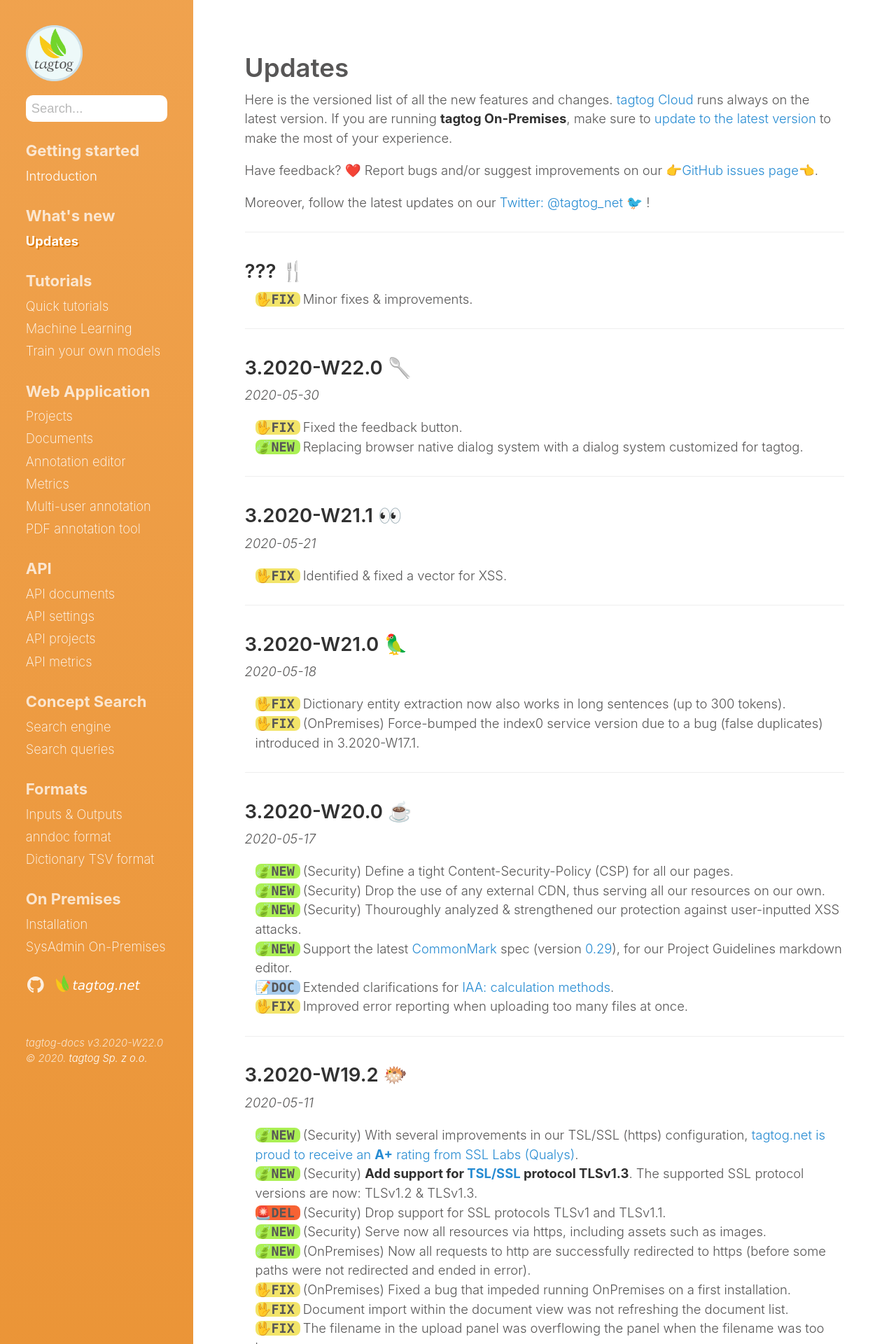
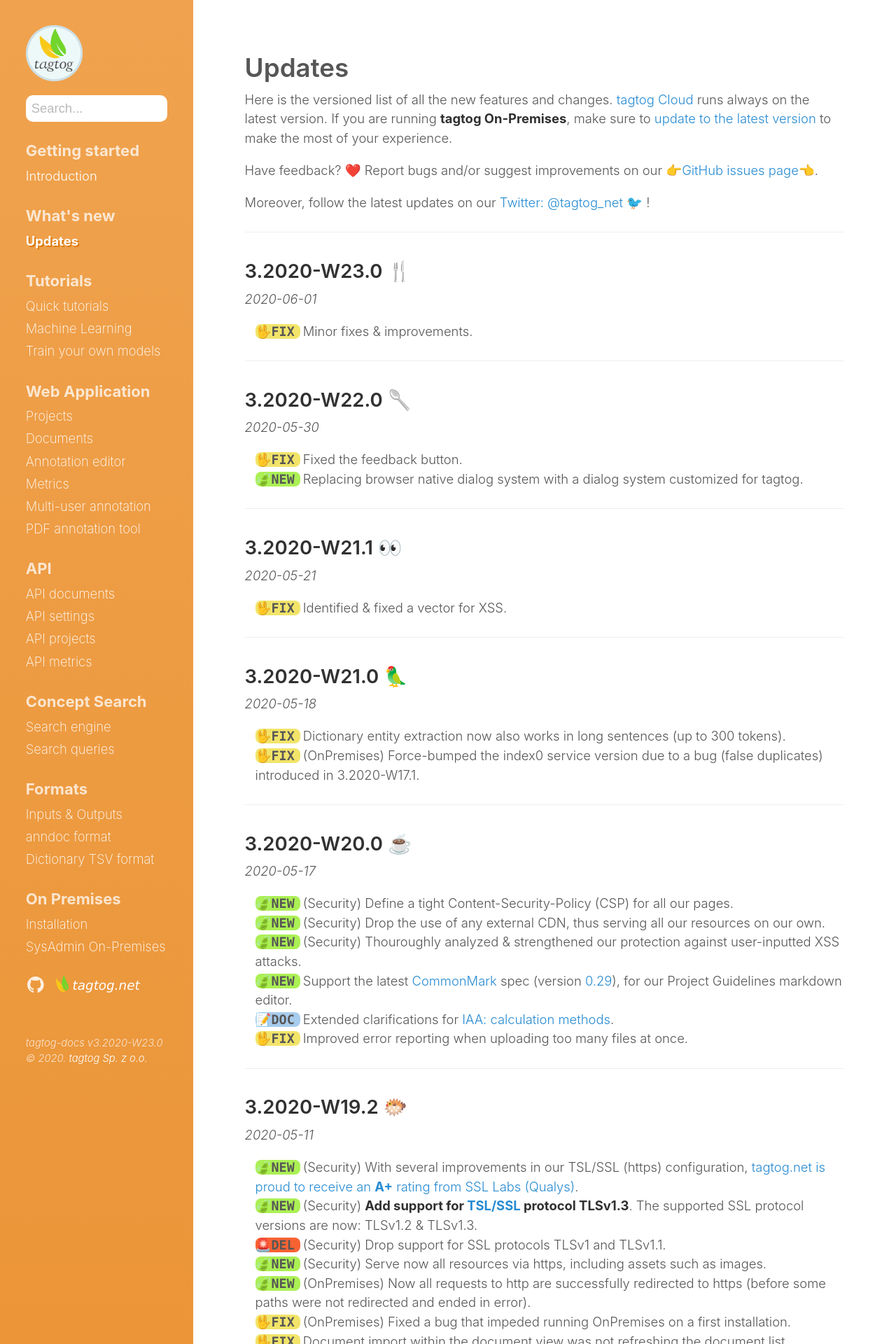
Before and after one commit to tagtogorg/tagtog-doc, a Jekyll site: the page built from updates.md, in a window 1280 px wide. Shown: the top 1920 px of the page at 70% size. Built offline with Jekyll 4.4.1, drawn with Linux system fonts in a browser that asks for light colours; nearby versions of some CDN libraries; emoji names are drawn with the system emoji font.

Commit message:
Bump version: 3.2020-W23.0 🍴

```diff
--- a/_config.yml
+++ b/_config.yml
@@ -71,7 +71,7 @@ plugins:
   - jemoji
 
 # Custom vars
-version: 3.2020-W22.0
+version: 3.2020-W23.0
 sidebar_home_link: true
 search_page: false
 # sidebar_blog_link:  '/blog'   # By default, your home page is your blog
--- a/updates.md
+++ b/updates.md
@@ -14,7 +14,8 @@ Moreover, follow the latest updates on our [Twitter: @tagtog_net 🐦](https://t
 
 ---
 
-## ??? 🍴
+## 3.2020-W23.0 🍴
+_2020-06-01_
 
 <ul class="updates">
   <li class="fix"><span markdown="1">Minor fixes & improvements.</span></li>
```
Also changed, not shown: 1 other file.
